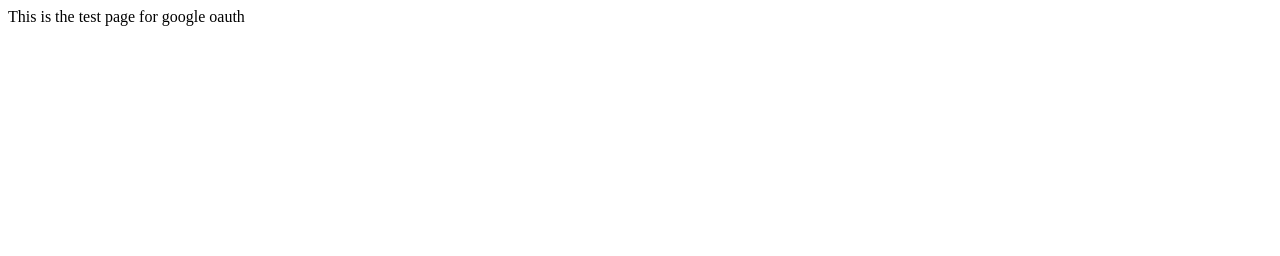
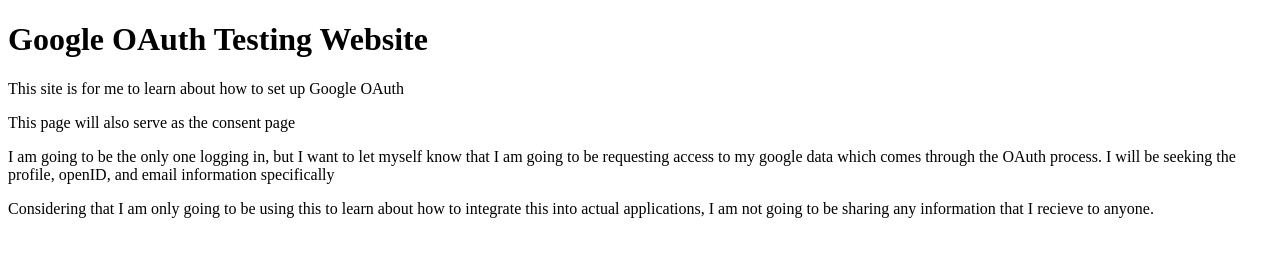
Before and after one commit to Mvcampbell3/GoogleOAuth, a website: page public/index.html in a window 1280 px wide. Drawn offline with Linux system fonts and the light colour scheme.

Commit message:
adding in google oauth stuff

```diff
--- a/public/index.html
+++ b/public/index.html
@@ -1,12 +1,43 @@
 <!DOCTYPE html>
 <html lang="en">
+
 <head>
   <meta charset="UTF-8">
   <meta name="viewport" content="width=device-width, initial-scale=1.0">
+  <meta name="google-signin-client_id" content="964492044339-4gfedteejkhmsdhogmdj3jr1s69m7ru8.apps.googleusercontent.com">
   <meta http-equiv="X-UA-Compatible" content="ie=edge">
   <title>Google OAuth Testing</title>
 </head>
+
 <body>
-  This is the test page for google oauth
+  <div class="container">
+    <h1>Google OAuth Testing Website</h1>
+    <p>This site is for me to learn about how to set up Google OAuth</p>
+    <p>This page will also serve as the consent page</p>
+    <p>I am going to be the only one logging in, but I want to let myself know that I am going to be requesting access
+      to my google data which comes through the OAuth process. I will be seeking the profile, openID, and email
+      information specifically</p>
+    <p>Considering that I am only going to be using this to learn about how to integrate this into actual applications,
+      I am not going to be sharing any information that I recieve to anyone.</p>
+    <div class="g-signin2" data-onsuccess="onSignIn" data-theme="dark"></div>
+    <script>
+      function onSignIn(googleUser) {
+        // Useful data for your client-side scripts:
+        var profile = googleUser.getBasicProfile();
+        console.log("ID: " + profile.getId()); // Don't send this directly to your server!
+        console.log('Full Name: ' + profile.getName());
+        console.log('Given Name: ' + profile.getGivenName());
+        console.log('Family Name: ' + profile.getFamilyName());
+        console.log("Image URL: " + profile.getImageUrl());
+        console.log("Email: " + profile.getEmail());
+
+        // The ID token you need to pass to your backend:
+        var id_token = googleUser.getAuthResponse().id_token;
+        console.log("ID Token: " + id_token);
+      }
+    </script>
+    <script src="https://apis.google.com/js/platform.js" async defer></script>
+  </div>
 </body>
+
 </html>
```
